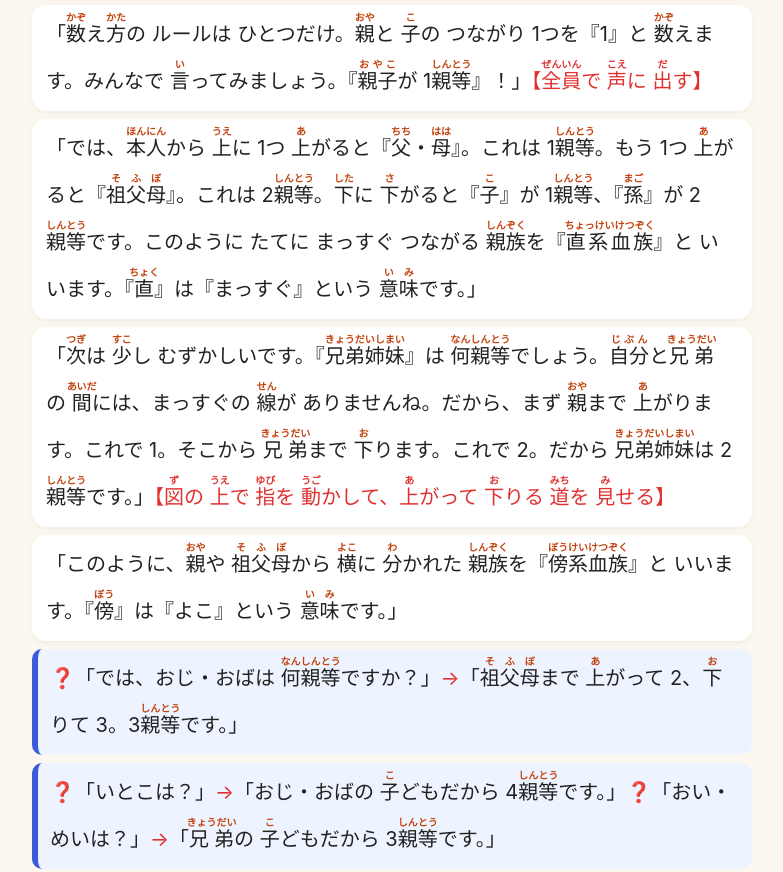
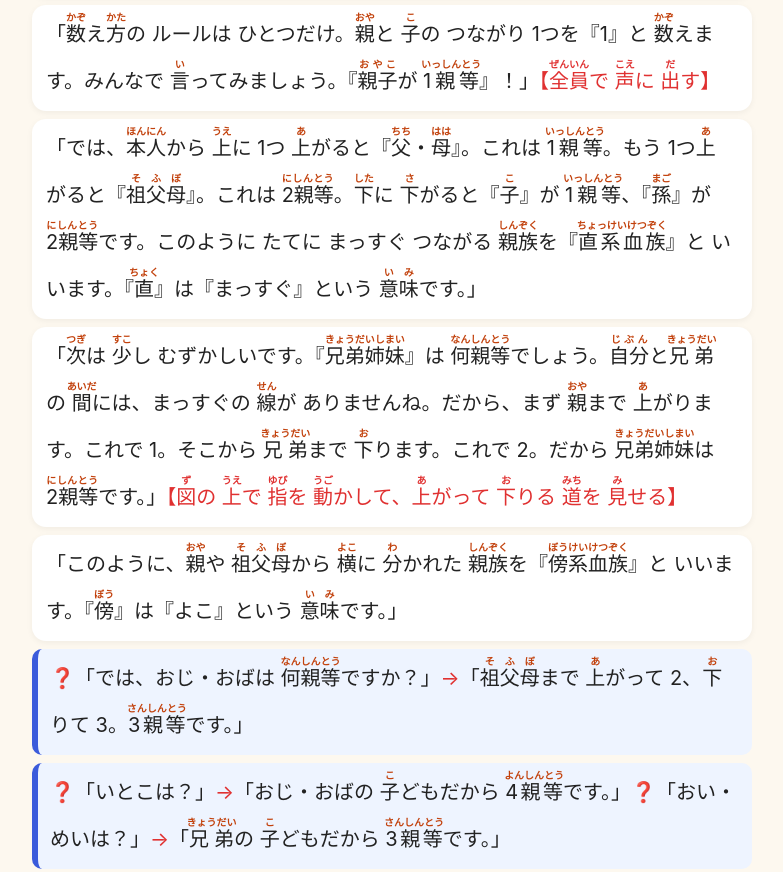
Before and after one commit to win-wwh/win, a plain HTML site: page lesson/kazoku/daihon.html in a window 1280 px wide. Shown: the part 923-1795 px from the top of the page, without its empty margins (248-1031 px from the left). Drawn offline with Linux system fonts and the light colour scheme.

Commit message:
daihon: furigana for numbered 親等
Co-Authored-By: Claude Opus 5.5 <noreply@anthropic.com>
Claude-Session: https://claude.ai/code/session_01DkL3jYZV6QWiVky9CUuWeL

```diff
--- a/lesson/kazoku/daihon.html
+++ b/lesson/kazoku/daihon.html
@@ -25,20 +25,20 @@ body.nofuri rt{display:none}
 <p class="say">「そうですね。<ruby>介護<rt>かいご</rt></ruby>の <ruby>仕事<rt>しごと</rt></ruby>では、<ruby>利用者<rt>りようしゃ</rt></ruby>さんの <ruby>家族<rt>かぞく</rt></ruby>を <ruby>知<rt>し</rt></ruby>ることが とても <ruby>大切<rt>たいせつ</rt></ruby>です。だから <ruby>国家試験<rt>こっかしけん</rt></ruby>にも よく <ruby>出<rt>で</rt></ruby>ます。<ruby>今日<rt>きょう</rt></ruby>は しっかり <ruby>覚<rt>おぼ</rt></ruby>えましょう。」</p>
 <h2>2. <ruby>親等<rt>しんとう</rt></ruby>の <ruby>数<rt>かぞ</rt></ruby>え<ruby>方<rt>かた</rt></ruby><span class="red">（6<ruby>分<rt>ぷん</rt></ruby>）</span></h2>
 <p class="say">「<ruby>図<rt>ず</rt></ruby>を <ruby>見<rt>み</rt></ruby>てください。まん<ruby>中<rt>なか</rt></ruby>の ピンクの <ruby>丸<rt>まる</rt></ruby>が『<ruby>本人<rt>ほんにん</rt></ruby>』、<ruby>自分<rt>じぶん</rt></ruby>です。ほかの <ruby>丸<rt>まる</rt></ruby>の となりに <ruby>数字<rt>すうじ</rt></ruby>が ありますね。この <ruby>数字<rt>すうじ</rt></ruby>を『<ruby>親等<rt>しんとう</rt></ruby>』と いいます。<ruby>親族<rt>しんぞく</rt></ruby>が どのくらい <ruby>近<rt>ちか</rt></ruby>いかを <ruby>表<rt>あらわ</rt></ruby>す <ruby>数字<rt>すうじ</rt></ruby>です。」</p>
-<p class="say">「<ruby>数<rt>かぞ</rt></ruby>え<ruby>方<rt>かた</rt></ruby>の ルールは ひとつだけ。<ruby>親<rt>おや</rt></ruby>と <ruby>子<rt>こ</rt></ruby>の つながり 1つを『1』と <ruby>数<rt>かぞ</rt></ruby>えます。みんなで <ruby>言<rt>い</rt></ruby>ってみましょう。『<ruby>親子<rt>おやこ</rt></ruby>が 1<ruby>親等<rt>しんとう</rt></ruby>』！」<span class="red">【<ruby>全員<rt>ぜんいん</rt></ruby>で <ruby>声<rt>こえ</rt></ruby>に <ruby>出<rt>だ</rt></ruby>す】</span></p>
-<p class="say">「では、<ruby>本人<rt>ほんにん</rt></ruby>から <ruby>上<rt>うえ</rt></ruby>に 1つ <ruby>上<rt>あ</rt></ruby>がると『<ruby>父<rt>ちち</rt></ruby>・<ruby>母<rt>はは</rt></ruby>』。これは 1<ruby>親等<rt>しんとう</rt></ruby>。もう 1つ <ruby>上<rt>あ</rt></ruby>がると『<ruby>祖父母<rt>そふぼ</rt></ruby>』。これは 2<ruby>親等<rt>しんとう</rt></ruby>。<ruby>下<rt>した</rt></ruby>に <ruby>下<rt>さ</rt></ruby>がると『<ruby>子<rt>こ</rt></ruby>』が 1<ruby>親等<rt>しんとう</rt></ruby>、『<ruby>孫<rt>まご</rt></ruby>』が 2<ruby>親等<rt>しんとう</rt></ruby>です。このように たてに まっすぐ つながる <ruby>親族<rt>しんぞく</rt></ruby>を『<ruby>直系血族<rt>ちょっけいけつぞく</rt></ruby>』と いいます。『<ruby>直<rt>ちょく</rt></ruby>』は『まっすぐ』という <ruby>意味<rt>いみ</rt></ruby>です。」</p>
-<p class="say">「<ruby>次<rt>つぎ</rt></ruby>は <ruby>少<rt>すこ</rt></ruby>し むずかしいです。『<ruby>兄弟姉妹<rt>きょうだいしまい</rt></ruby>』は <ruby>何<rt>なん</rt></ruby><ruby>親等<rt>しんとう</rt></ruby>でしょう。<ruby>自分<rt>じぶん</rt></ruby>と <ruby>兄弟<rt>きょうだい</rt></ruby>の <ruby>間<rt>あいだ</rt></ruby>には、まっすぐの <ruby>線<rt>せん</rt></ruby>が ありませんね。だから、まず <ruby>親<rt>おや</rt></ruby>まで <ruby>上<rt>あ</rt></ruby>がります。これで 1。そこから <ruby>兄弟<rt>きょうだい</rt></ruby>まで <ruby>下<rt>お</rt></ruby>ります。これで 2。だから <ruby>兄弟姉妹<rt>きょうだいしまい</rt></ruby>は 2<ruby>親等<rt>しんとう</rt></ruby>です。」<span class="red">【<ruby>図<rt>ず</rt></ruby>の <ruby>上<rt>うえ</rt></ruby>で <ruby>指<rt>ゆび</rt></ruby>を <ruby>動<rt>うご</rt></ruby>かして、<ruby>上<rt>あ</rt></ruby>がって <ruby>下<rt>お</rt></ruby>りる <ruby>道<rt>みち</rt></ruby>を <ruby>見<rt>み</rt></ruby>せる】</span></p>
+<p class="say">「<ruby>数<rt>かぞ</rt></ruby>え<ruby>方<rt>かた</rt></ruby>の ルールは ひとつだけ。<ruby>親<rt>おや</rt></ruby>と <ruby>子<rt>こ</rt></ruby>の つながり 1つを『1』と <ruby>数<rt>かぞ</rt></ruby>えます。みんなで <ruby>言<rt>い</rt></ruby>ってみましょう。『<ruby>親子<rt>おやこ</rt></ruby>が <ruby>1親等<rt>いっしんとう</rt></ruby>』！」<span class="red">【<ruby>全員<rt>ぜんいん</rt></ruby>で <ruby>声<rt>こえ</rt></ruby>に <ruby>出<rt>だ</rt></ruby>す】</span></p>
+<p class="say">「では、<ruby>本人<rt>ほんにん</rt></ruby>から <ruby>上<rt>うえ</rt></ruby>に 1つ <ruby>上<rt>あ</rt></ruby>がると『<ruby>父<rt>ちち</rt></ruby>・<ruby>母<rt>はは</rt></ruby>』。これは <ruby>1親等<rt>いっしんとう</rt></ruby>。もう 1つ <ruby>上<rt>あ</rt></ruby>がると『<ruby>祖父母<rt>そふぼ</rt></ruby>』。これは <ruby>2親等<rt>にしんとう</rt></ruby>。<ruby>下<rt>した</rt></ruby>に <ruby>下<rt>さ</rt></ruby>がると『<ruby>子<rt>こ</rt></ruby>』が <ruby>1親等<rt>いっしんとう</rt></ruby>、『<ruby>孫<rt>まご</rt></ruby>』が <ruby>2親等<rt>にしんとう</rt></ruby>です。このように たてに まっすぐ つながる <ruby>親族<rt>しんぞく</rt></ruby>を『<ruby>直系血族<rt>ちょっけいけつぞく</rt></ruby>』と いいます。『<ruby>直<rt>ちょく</rt></ruby>』は『まっすぐ』という <ruby>意味<rt>いみ</rt></ruby>です。」</p>
+<p class="say">「<ruby>次<rt>つぎ</rt></ruby>は <ruby>少<rt>すこ</rt></ruby>し むずかしいです。『<ruby>兄弟姉妹<rt>きょうだいしまい</rt></ruby>』は <ruby>何<rt>なん</rt></ruby><ruby>親等<rt>しんとう</rt></ruby>でしょう。<ruby>自分<rt>じぶん</rt></ruby>と <ruby>兄弟<rt>きょうだい</rt></ruby>の <ruby>間<rt>あいだ</rt></ruby>には、まっすぐの <ruby>線<rt>せん</rt></ruby>が ありませんね。だから、まず <ruby>親<rt>おや</rt></ruby>まで <ruby>上<rt>あ</rt></ruby>がります。これで 1。そこから <ruby>兄弟<rt>きょうだい</rt></ruby>まで <ruby>下<rt>お</rt></ruby>ります。これで 2。だから <ruby>兄弟姉妹<rt>きょうだいしまい</rt></ruby>は <ruby>2親等<rt>にしんとう</rt></ruby>です。」<span class="red">【<ruby>図<rt>ず</rt></ruby>の <ruby>上<rt>うえ</rt></ruby>で <ruby>指<rt>ゆび</rt></ruby>を <ruby>動<rt>うご</rt></ruby>かして、<ruby>上<rt>あ</rt></ruby>がって <ruby>下<rt>お</rt></ruby>りる <ruby>道<rt>みち</rt></ruby>を <ruby>見<rt>み</rt></ruby>せる】</span></p>
 <p class="say">「このように、<ruby>親<rt>おや</rt></ruby>や <ruby>祖父母<rt>そふぼ</rt></ruby>から <ruby>横<rt>よこ</rt></ruby>に <ruby>分<rt>わ</rt></ruby>かれた <ruby>親族<rt>しんぞく</rt></ruby>を『<ruby>傍系血族<rt>ぼうけいけつぞく</rt></ruby>』と いいます。『<ruby>傍<rt>ぼう</rt></ruby>』は『よこ』という <ruby>意味<rt>いみ</rt></ruby>です。」</p>
-<p class="q"><span class="red">❓</span>「では、おじ・おばは <ruby>何<rt>なん</rt></ruby><ruby>親等<rt>しんとう</rt></ruby>ですか？」<span class="red">→</span>「<ruby>祖父母<rt>そふぼ</rt></ruby>まで <ruby>上<rt>あ</rt></ruby>がって 2、<ruby>下<rt>お</rt></ruby>りて 3。3<ruby>親等<rt>しんとう</rt></ruby>です。」</p>
-<p class="q"><span class="red">❓</span>「いとこは？」<span class="red">→</span>「おじ・おばの <ruby>子<rt>こ</rt></ruby>どもだから 4<ruby>親等<rt>しんとう</rt></ruby>です。」<span class="red">❓</span>「おい・めいは？」<span class="red">→</span>「<ruby>兄弟<rt>きょうだい</rt></ruby>の <ruby>子<rt>こ</rt></ruby>どもだから 3<ruby>親等<rt>しんとう</rt></ruby>です。」</p>
+<p class="q"><span class="red">❓</span>「では、おじ・おばは <ruby>何<rt>なん</rt></ruby><ruby>親等<rt>しんとう</rt></ruby>ですか？」<span class="red">→</span>「<ruby>祖父母<rt>そふぼ</rt></ruby>まで <ruby>上<rt>あ</rt></ruby>がって 2、<ruby>下<rt>お</rt></ruby>りて 3。<ruby>3親等<rt>さんしんとう</rt></ruby>です。」</p>
+<p class="q"><span class="red">❓</span>「いとこは？」<span class="red">→</span>「おじ・おばの <ruby>子<rt>こ</rt></ruby>どもだから <ruby>4親等<rt>よんしんとう</rt></ruby>です。」<span class="red">❓</span>「おい・めいは？」<span class="red">→</span>「<ruby>兄弟<rt>きょうだい</rt></ruby>の <ruby>子<rt>こ</rt></ruby>どもだから <ruby>3親等<rt>さんしんとう</rt></ruby>です。」</p>
 <p class="say">「<ruby>試験<rt>しけん</rt></ruby>では『いとこは <ruby>何<rt>なん</rt></ruby><ruby>親等<rt>しんとう</rt></ruby>か』が よく <ruby>出<rt>で</rt></ruby>ます。<ruby>答<rt>こた</rt></ruby>えは 4です。<ruby>覚<rt>おぼ</rt></ruby>えておいてください。」</p>
 <h2>3. <ruby>姻族<rt>いんぞく</rt></ruby><span class="red">（2<ruby>分<rt>ふん</rt></ruby>）</span></h2>
 <p class="say">「<ruby>図<rt>ず</rt></ruby>の <ruby>右側<rt>みぎがわ</rt></ruby>を <ruby>見<rt>み</rt></ruby>てください。ピンクの <ruby>四角<rt>しかく</rt></ruby>は『<ruby>姻族<rt>いんぞく</rt></ruby>』です。『<ruby>姻<rt>いん</rt></ruby>』は『<ruby>結婚<rt>けっこん</rt></ruby>』という <ruby>意味<rt>いみ</rt></ruby>です。<ruby>配偶者<rt>はいぐうしゃ</rt></ruby>、つまり <ruby>夫<rt>おっと</rt></ruby>や <ruby>妻<rt>つま</rt></ruby>の <ruby>家族<rt>かぞく</rt></ruby>の ことです。」</p>
-<p class="say">「<ruby>配偶者<rt>はいぐうしゃ</rt></ruby> <ruby>自身<rt>じしん</rt></ruby>には <ruby>親等<rt>しんとう</rt></ruby>の <ruby>数字<rt>すうじ</rt></ruby>が ありません。でも <ruby>配偶者<rt>はいぐうしゃ</rt></ruby>の <ruby>親<rt>おや</rt></ruby>、つまり <ruby>義理<rt>ぎり</rt></ruby>の <ruby>父母<rt>ふぼ</rt></ruby>は <ruby>姻族<rt>いんぞく</rt></ruby>の 1<ruby>親等<rt>しんとう</rt></ruby>。<ruby>配偶者<rt>はいぐうしゃ</rt></ruby>の <ruby>兄弟<rt>きょうだい</rt></ruby>は <ruby>姻族<rt>いんぞく</rt></ruby>の 2<ruby>親等<rt>しんとう</rt></ruby>です。<ruby>数<rt>かぞ</rt></ruby>え<ruby>方<rt>かた</rt></ruby>は <ruby>同<rt>おな</rt></ruby>じですよ。<ruby>配偶者<rt>はいぐうしゃ</rt></ruby>を <ruby>自分<rt>じぶん</rt></ruby>の <ruby>場所<rt>ばしょ</rt></ruby>に おいて <ruby>数<rt>かぞ</rt></ruby>えます。」</p>
+<p class="say">「<ruby>配偶者<rt>はいぐうしゃ</rt></ruby> <ruby>自身<rt>じしん</rt></ruby>には <ruby>親等<rt>しんとう</rt></ruby>の <ruby>数字<rt>すうじ</rt></ruby>が ありません。でも <ruby>配偶者<rt>はいぐうしゃ</rt></ruby>の <ruby>親<rt>おや</rt></ruby>、つまり <ruby>義理<rt>ぎり</rt></ruby>の <ruby>父母<rt>ふぼ</rt></ruby>は <ruby>姻族<rt>いんぞく</rt></ruby>の <ruby>1親等<rt>いっしんとう</rt></ruby>。<ruby>配偶者<rt>はいぐうしゃ</rt></ruby>の <ruby>兄弟<rt>きょうだい</rt></ruby>は <ruby>姻族<rt>いんぞく</rt></ruby>の <ruby>2親等<rt>にしんとう</rt></ruby>です。<ruby>数<rt>かぞ</rt></ruby>え<ruby>方<rt>かた</rt></ruby>は <ruby>同<rt>おな</rt></ruby>じですよ。<ruby>配偶者<rt>はいぐうしゃ</rt></ruby>を <ruby>自分<rt>じぶん</rt></ruby>の <ruby>場所<rt>ばしょ</rt></ruby>に おいて <ruby>数<rt>かぞ</rt></ruby>えます。」</p>
 <h2>4. <ruby>民法<rt>みんぽう</rt></ruby>で <ruby>決<rt>き</rt></ruby>まっている <ruby>親族<rt>しんぞく</rt></ruby><span class="red">（3<ruby>分<rt>ぷん</rt></ruby>）</span></h2>
-<p class="say">「<ruby>法律<rt>ほうりつ</rt></ruby>（<ruby>民法<rt>みんぽう</rt></ruby>）では、『<ruby>親族<rt>しんぞく</rt></ruby>』は どこまで でしょうか。<ruby>答<rt>こた</rt></ruby>えは 3つです。① 6<ruby>親等内<rt>しんとうない</rt></ruby>の <ruby>血族<rt>けつぞく</rt></ruby>、② <ruby>配偶者<rt>はいぐうしゃ</rt></ruby>、③ 3<ruby>親等内<rt>しんとうない</rt></ruby>の <ruby>姻族<rt>いんぞく</rt></ruby>。<ruby>覚<rt>おぼ</rt></ruby>え<ruby>方<rt>かた</rt></ruby>は『ろく・はい・さん』。みんなで、『ろく・はい・さん』！」<span class="red">【<ruby>全員<rt>ぜんいん</rt></ruby>で <ruby>声<rt>こえ</rt></ruby>に <ruby>出<rt>だ</rt></ruby>す】</span></p>
-<p class="q"><span class="red">❓</span>「いとこは 4<ruby>親等<rt>しんとう</rt></ruby>でしたね。<ruby>法律<rt>ほうりつ</rt></ruby>の <ruby>親族<rt>しんぞく</rt></ruby>に <ruby>入<rt>はい</rt></ruby>りますか？」<span class="red">→</span>「はい。<ruby>血族<rt>けつぞく</rt></ruby>は 6<ruby>親等<rt>しんとう</rt></ruby>まで です。」</p>
-<p class="q"><span class="red">❓</span>「では、<ruby>配偶者<rt>はいぐうしゃ</rt></ruby>の いとこは？」<span class="red">→</span>「<ruby>入<rt>はい</rt></ruby>りません。<ruby>姻族<rt>いんぞく</rt></ruby>は 3<ruby>親等<rt>しんとう</rt></ruby>まで だからです。ここは <ruby>試験<rt>しけん</rt></ruby>の ひっかけに なりやすい ところです。」</p>
+<p class="say">「<ruby>法律<rt>ほうりつ</rt></ruby>（<ruby>民法<rt>みんぽう</rt></ruby>）では、『<ruby>親族<rt>しんぞく</rt></ruby>』は どこまで でしょうか。<ruby>答<rt>こた</rt></ruby>えは 3つです。① <ruby>6親等内<rt>ろくしんとうない</rt></ruby>の <ruby>血族<rt>けつぞく</rt></ruby>、② <ruby>配偶者<rt>はいぐうしゃ</rt></ruby>、③ <ruby>3親等内<rt>さんしんとうない</rt></ruby>の <ruby>姻族<rt>いんぞく</rt></ruby>。<ruby>覚<rt>おぼ</rt></ruby>え<ruby>方<rt>かた</rt></ruby>は『ろく・はい・さん』。みんなで、『ろく・はい・さん』！」<span class="red">【<ruby>全員<rt>ぜんいん</rt></ruby>で <ruby>声<rt>こえ</rt></ruby>に <ruby>出<rt>だ</rt></ruby>す】</span></p>
+<p class="q"><span class="red">❓</span>「いとこは <ruby>4親等<rt>よんしんとう</rt></ruby>でしたね。<ruby>法律<rt>ほうりつ</rt></ruby>の <ruby>親族<rt>しんぞく</rt></ruby>に <ruby>入<rt>はい</rt></ruby>りますか？」<span class="red">→</span>「はい。<ruby>血族<rt>けつぞく</rt></ruby>は <ruby>6親等<rt>ろくしんとう</rt></ruby>まで です。」</p>
+<p class="q"><span class="red">❓</span>「では、<ruby>配偶者<rt>はいぐうしゃ</rt></ruby>の いとこは？」<span class="red">→</span>「<ruby>入<rt>はい</rt></ruby>りません。<ruby>姻族<rt>いんぞく</rt></ruby>は <ruby>3親等<rt>さんしんとう</rt></ruby>まで だからです。ここは <ruby>試験<rt>しけん</rt></ruby>の ひっかけに なりやすい ところです。」</p>
 <p class="say">「それから、<ruby>養子<rt>ようし</rt></ruby>も <ruby>血族<rt>けつぞく</rt></ruby>に <ruby>入<rt>はい</rt></ruby>ります。<ruby>法律<rt>ほうりつ</rt></ruby>では <ruby>本当<rt>ほんとう</rt></ruby>の <ruby>子<rt>こ</rt></ruby>どもと <ruby>同<rt>おな</rt></ruby>じです。これを『<ruby>法定血族<rt>ほうていけつぞく</rt></ruby>』と いいます。」</p>
 <h2>5. <ruby>扶養義務<rt>ふようぎむ</rt></ruby>と <ruby>扶<rt>たす</rt></ruby>け<ruby>合<rt>あ</rt></ruby>い<span class="red">（2<ruby>分<rt>ふん</rt></ruby>）</span></h2>
 <p class="say">「<ruby>次<rt>つぎ</rt></ruby>は『<ruby>扶養義務<rt>ふようぎむ</rt></ruby>』です。<ruby>生活<rt>せいかつ</rt></ruby>を <ruby>助<rt>たす</rt></ruby>けなければ ならない <ruby>義務<rt>ぎむ</rt></ruby>です。だれと だれの <ruby>間<rt>あいだ</rt></ruby>に あるかと いうと、<ruby>直系血族<rt>ちょっけいけつぞく</rt></ruby>と <ruby>兄弟姉妹<rt>きょうだいしまい</rt></ruby>です。<ruby>親<rt>おや</rt></ruby>、<ruby>子<rt>こ</rt></ruby>、<ruby>祖父母<rt>そふぼ</rt></ruby>、<ruby>孫<rt>まご</rt></ruby>、そして <ruby>兄弟<rt>きょうだい</rt></ruby>。おじや いとこは <ruby>入<rt>はい</rt></ruby>りません。」</p>
@@ -55,7 +55,7 @@ body.nofuri rt{display:none}
 <h2>8. まとめと <ruby>確認<rt>かくにん</rt></ruby><span class="red">（2<ruby>分<rt>ふん</rt></ruby>）</span></h2>
 <p class="say">「<ruby>今日<rt>きょう</rt></ruby> <ruby>覚<rt>おぼ</rt></ruby>えることは 5つです。」</p>
 <ol>
-<li><ruby>親子<rt>おやこ</rt></ruby>は 1<ruby>親等<rt>しんとう</rt></ruby>、<ruby>兄弟<rt>きょうだい</rt></ruby>は 2、おじ・おばは 3、いとこは 4</li>
+<li><ruby>親子<rt>おやこ</rt></ruby>は <ruby>1親等<rt>いっしんとう</rt></ruby>、<ruby>兄弟<rt>きょうだい</rt></ruby>は 2、おじ・おばは 3、いとこは 4</li>
 <li><ruby>法律<rt>ほうりつ</rt></ruby>の <ruby>親族<rt>しんぞく</rt></ruby>は「ろく・はい・さん」</li>
 <li><ruby>扶養義務<rt>ふようぎむ</rt></ruby>は <ruby>直系血族<rt>ちょっけいけつぞく</rt></ruby>と <ruby>兄弟姉妹<rt>きょうだいしまい</rt></ruby></li>
 <li><ruby>定位<rt>ていい</rt></ruby>は <ruby>生<rt>う</rt></ruby>まれた <ruby>家族<rt>かぞく</rt></ruby>、<ruby>創設<rt>そうせつ</rt></ruby>は つくる <ruby>家族<rt>かぞく</rt></ruby></li>
```
